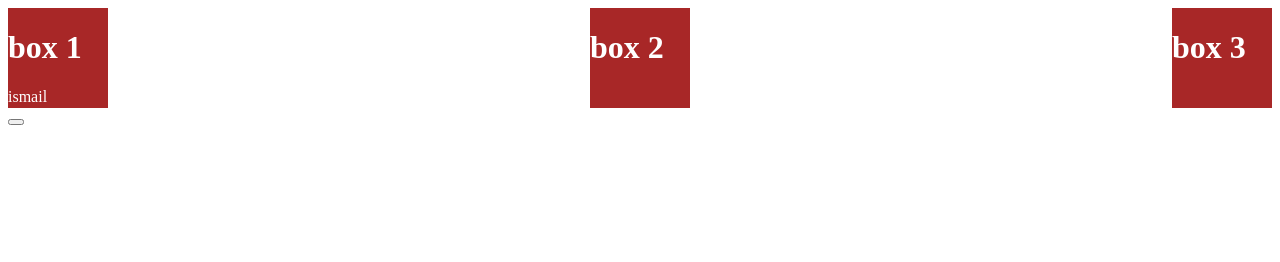
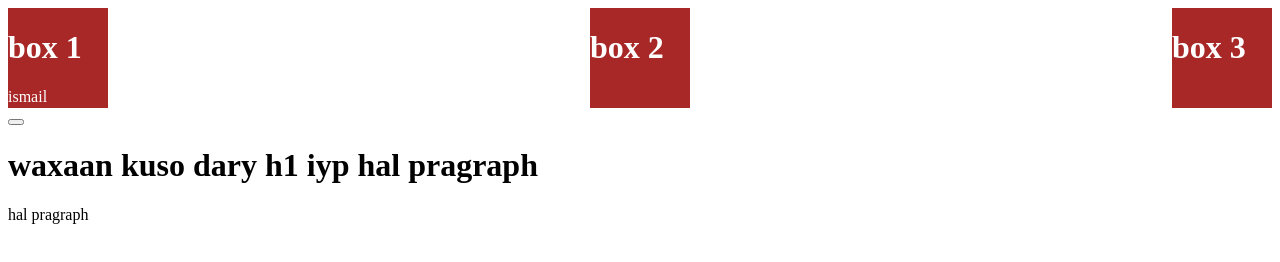
Before and after one commit to ismaaciilmahamad81/new2, a plain HTML site: page index.html in a window 1280 px wide. Drawn offline with Linux system fonts and the light colour scheme.

Commit message:
h1 iyo pragraph kusodary

```diff
--- a/index.html
+++ b/index.html
@@ -31,5 +31,8 @@
       </div>
     </div>
     <button></button>
+
+    <h1>waxaan kuso dary h1 iyp hal pragraph</h1>
+    <p>hal pragraph</p>
   </body>
 </html>
```
